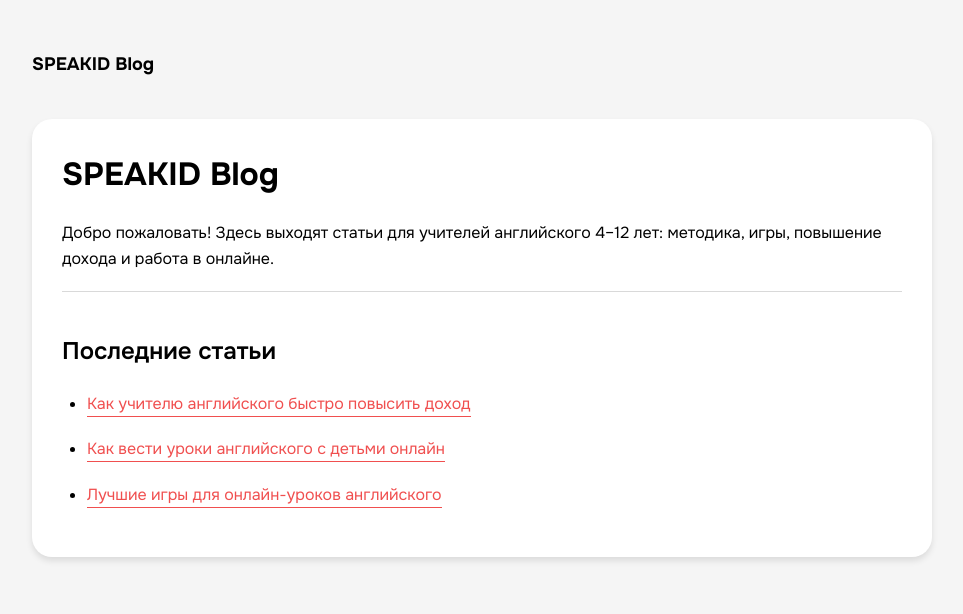
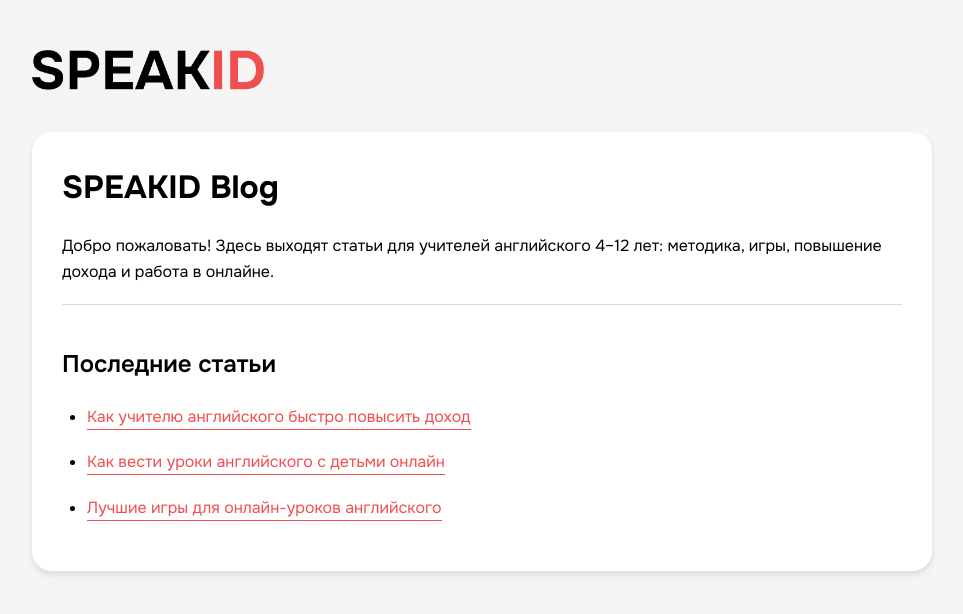
Before and after one commit to mvikdvwies/speakid-blog, a Jekyll site: the page built from index.md, in a window 1280 px wide. Shown: the top 614 px of the page, without its empty margins (158-1121 px from the left). Built offline with Jekyll 4.4.1, drawn with Linux system fonts in a browser that asks for light colours; our own code applies the rules of GitHub Pages for plain Markdown files.

Commit message:
Feat: Added Logo to navbar

```diff
--- a/_layouts/default.html
+++ b/_layouts/default.html
@@ -8,7 +8,9 @@
   <body>
 
     <header>
-      <a href="/speakid-blog/">SPEAKID Blog</a>
+      <a href="/speakid-blog/" class="logo-link">
+        <img src="/speakid-blog/logo2.png" alt="SPEAKID Blog" class="logo">
+      </a>
     </header>
 
     <article>
--- a/_layouts/post.html
+++ b/_layouts/post.html
@@ -8,7 +8,9 @@
   <body>
 
     <header>
-      <a href="/speakid-blog/">SPEAKID Blog</a>
+      <a href="/speakid-blog/" class="logo-link">
+        <img src="/speakid-blog/logo2.png" alt="SPEAKID Blog" class="logo">
+      </a>
     </header>
 
     <article class="post">
--- a/assets/style.css
+++ b/assets/style.css
@@ -144,19 +144,45 @@ a:hover {
 /* Header */
 header {
   margin-bottom: 40px;
+  display: flex;
+  align-items: center;
 }
 
-header a {
-  font-size: var(--font_size_medium);
-  font-weight: 700;
-  color: var(--color_black);
+.logo-link {
+  display: inline-block;
   border-bottom: none;
   text-decoration: none;
+  transition: opacity 0.2s ease, transform 0.2s ease;
 }
 
-header a:hover {
-  color: var(--color_red_default);
+.logo-link:hover {
+  opacity: 0.8;
+  transform: scale(1.02);
   border-bottom: none;
+}
+
+.logo-link:active {
+  transform: scale(0.98);
+}
+
+.logo {
+  height: 40px;
+  width: auto;
+  display: block;
+  border-radius: 0;
+  margin: 0;
+}
+
+@media (max-width: 768px) {
+  .logo {
+    height: 32px;
+  }
+}
+
+@media (max-width: 500px) {
+  .logo {
+    height: 28px;
+  }
 }
 
 /* Article (for default layout) */
```
Also changed, not shown: logo2.png (added).
